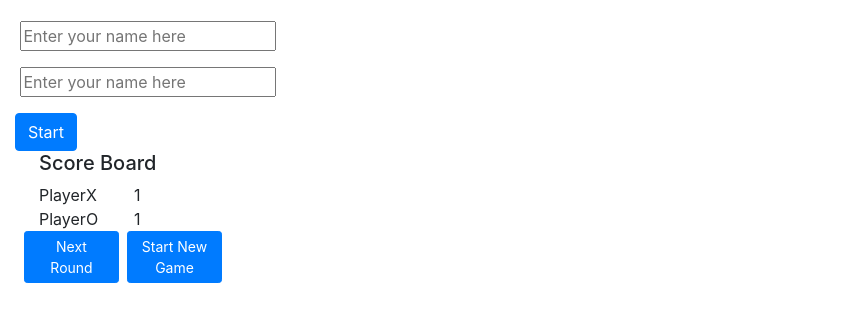
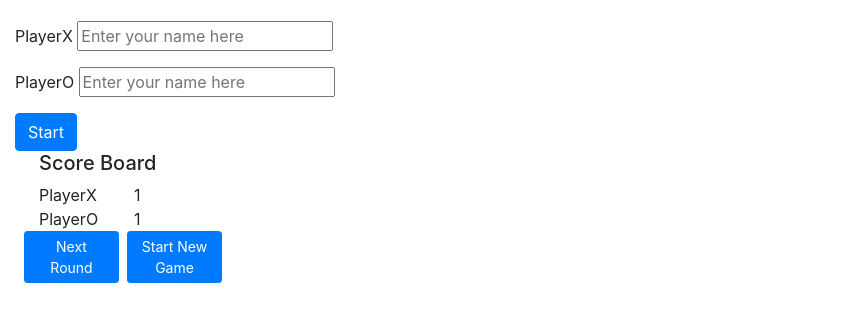
Before and after one commit to lekegitrepo/my_tic-tac-toe, a plain HTML site: page index.html in a window 1280 px wide. Shown: the part 70-392 px from the top of the page, without its empty margins (0-860 px from the left). Drawn offline with nearby package versions, Linux system fonts and the light colour scheme.

Commit message:
add player label

```diff
--- a/index.html
+++ b/index.html
@@ -23,15 +23,15 @@
 
   <main>
     <section class="mt-4">
-      <div id="game-menu" class="col-4">
+      <div id="start-menu" class="col-12">
         <div>
           <div>
-            <label for="playerX"></label>
-            <input id="playerX" class="form-group" type="text" placeholder="Enter your name here">
+            <label for="playerX">PlayerX</label>
+            <input id="playerX" class="form-group" type="text" placeholder="Enter your name here" />
           </div>
           <div>
-            <label for="playerO"></label>
-            <input id="playerO" class="form-group" type="text" placeholder="Enter your name here">
+            <label for="playerO">PlayerO</label>
+            <input id="playerO" class="form-group" type="text" placeholder="Enter your name here" />
           </div>
         </div>
         <div class="menu-btn">
@@ -49,7 +49,12 @@
               <span class="col-4">PlayerO</span> <span class="col-4">1</span>
             </div>
             <div class="row">
-              <button class="btn btn-primary btn-sm col-4 mr-2">Next Round</button> <button class="btn btn-primary btn-sm col-4">Start New Game</button>
+              <button class="btn btn-primary btn-sm col-4 mr-2">
+                Next Round
+              </button>
+              <button class="btn btn-primary btn-sm col-4">
+                Start New Game
+              </button>
             </div>
           </div>
 
@@ -80,8 +85,8 @@
   <footer></footer>
 
   <!-- Optional JavaScript -->
-  <!-- <script type="module" src="./JS/app.js"></script> -->
-  <script type="module" src="./app.js"></script>
+  <script type="module" src="./JS/app.js"></script>
+  <!-- <script type="module" src="./app.js"></script> -->
   <!-- jQuery first, then Popper.js, then Bootstrap JS -->
   <script src="https://code.jquery.com/jquery-3.4.1.slim.min.js"
     integrity="sha384-J6qa4849blE2+poT4WnyKhv5vZF5SrPo0iEjwBvKU7imGFAV0wwj1yYfoRSJoZ+n"
```
